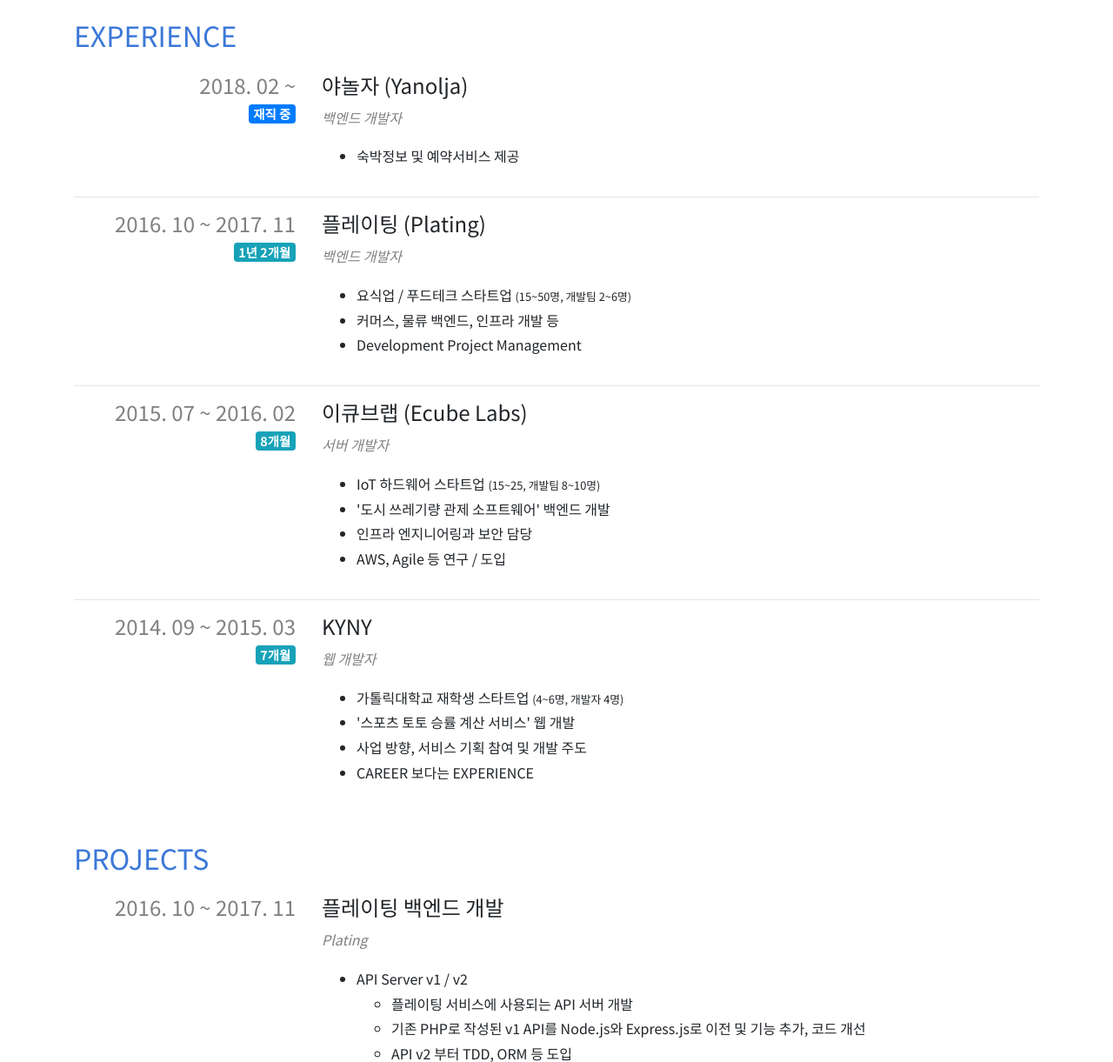
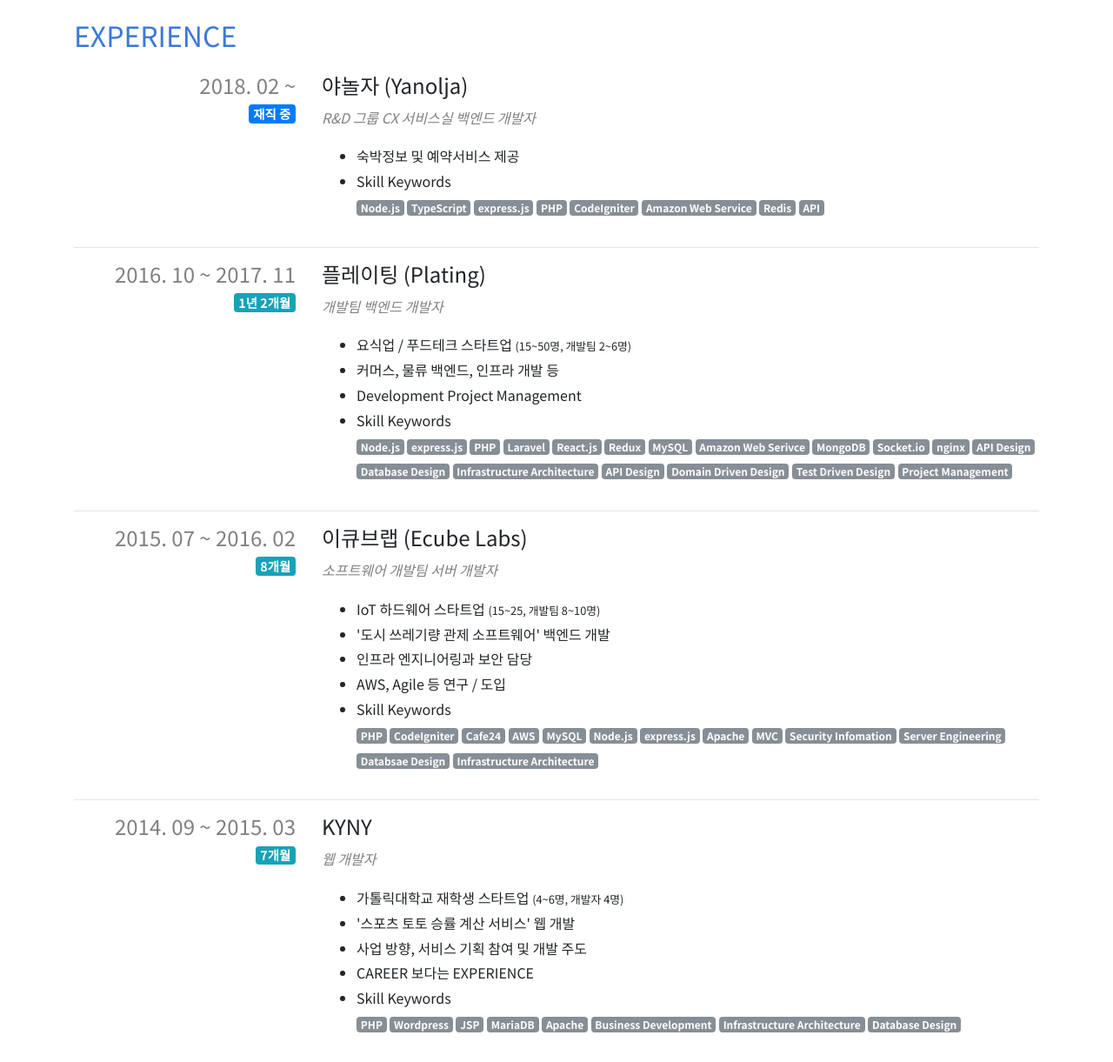
Before and after one commit to uyu423/resume-legacy, a website: page index.html in a window 1280 px wide. Shown: the part 2960-4181 px from the top of the page at 87% size. Drawn offline with nearby package versions, Linux system fonts and the light colour scheme.

Commit message:
Experience 에 Skill Keywords 라는 항목을 추가

```diff
--- a/index.html
+++ b/index.html
@@ -482,9 +482,20 @@
                 </div>
                 <div class="col-md-9 col-12">
                   <h4>야놀자 (Yanolja)</h4>
-                  <i class="gray">백엔드 개발자</i>
+                  <i class="gray">R&D 그룹 CX 서비스실 백엔드 개발자</i>
                   <ul class="pt-3">
                     <li>숙박정보 및 예약서비스 제공</li>
+                    <li><strong>Skill Keywords</strong></li>
+                    <div>
+                      <span class="badge badge-secondary">Node.js</span>
+                      <span class="badge badge-secondary">TypeScript</span>
+                      <span class="badge badge-secondary">express.js</span>
+                      <span class="badge badge-secondary">PHP</span>
+                      <span class="badge badge-secondary">CodeIgniter</span>
+                      <span class="badge badge-secondary">Amazon Web Service</span>
+                      <span class="badge badge-secondary">Redis</span>
+                      <span class="badge badge-secondary">API</span>
+                    </div>
                   </ul>
                 </div>
               </div>
@@ -492,15 +503,36 @@
 
               <div class="row">
                 <div class="col-md-3 col-12 text-md-right">
-                  <h4 class="gray">2016. 10 ~ 2017. 11 <small><span class="badge badge-info">1년 2개월</span> </small></h4>
+                  <h4 class="gray">2016. 10 ~ 2017. 11 <br /><small><span class="badge badge-info">1년 2개월</span> </small></h4>
                 </div>
                 <div class="col-md-9 col-12">
                   <h4>플레이팅 (Plating)</h4>
-                  <i class="gray">백엔드 개발자</i>
+                  <i class="gray">개발팀 백엔드 개발자</i>
                   <ul class="pt-3">
                     <li>요식업 / 푸드테크 스타트업 <small>(15~50명, 개발팀 2~6명)</small></li>
                     <li>커머스, 물류 백엔드, 인프라 개발 등</li>
                     <li>Development Project Management</li>
+                    <li><strong>Skill Keywords</strong></li>
+                    <div>
+                      <span class="badge badge-secondary">Node.js</span>
+                      <span class="badge badge-secondary">express.js</span>
+                      <span class="badge badge-secondary">PHP</span>
+                      <span class="badge badge-secondary">Laravel</span>
+                      <span class="badge badge-secondary">React.js</span>
+                      <span class="badge badge-secondary">Redux</span>
+                      <span class="badge badge-secondary">MySQL</span>
+                      <span class="badge badge-secondary">Amazon Web Serivce</span>
+                      <span class="badge badge-secondary">MongoDB</span>
+                      <span class="badge badge-secondary">Socket.io</span>
+                      <span class="badge badge-secondary">nginx</span>
+                      <span class="badge badge-secondary">API Design</span>
+                      <span class="badge badge-secondary">Database Design</span>
+                      <span class="badge badge-secondary">Infrastructure Architecture</span>
+                      <span class="badge badge-secondary">API Design</span>
+                      <span class="badge badge-secondary">Domain Driven Design</span>
+                      <span class="badge badge-secondary">Test Driven Design</span>
+                      <span class="badge badge-secondary">Project Management</span>
+                    </div>
                   </ul>
                 </div>
               </div>
@@ -508,16 +540,32 @@
 
               <div class="row">
                 <div class="col-md-3 col-12 text-md-right">
-                  <h4 class="gray">2015. 07 ~ 2016. 02 <small><span class="badge badge-info">8개월</span> </small></h4>
+                  <h4 class="gray">2015. 07 ~ 2016. 02 <br /><small><span class="badge badge-info">8개월</span> </small></h4>
                 </div>
                 <div class="col-md-9 col-12">
                   <h4>이큐브랩 (Ecube Labs)</h4>
-                  <i class="gray">서버 개발자</i>
+                  <i class="gray">소프트웨어 개발팀 서버 개발자</i>
                   <ul class="pt-3">
                     <li>IoT 하드웨어 스타트업 <small>(15~25, 개발팀 8~10명)</small></li>
                     <li>'도시 쓰레기량 관제 소프트웨어' 백엔드 개발</li>
                     <li>인프라 엔지니어링과 보안 담당</li>
                     <li>AWS, Agile 등 연구 / 도입</li>
+                    <li><strong>Skill Keywords</strong></li>
+                    <div>
+                      <span class="badge badge-secondary">PHP</span>
+                      <span class="badge badge-secondary">CodeIgniter</span>
+                      <span class="badge badge-secondary">Cafe24</span>
+                      <span class="badge badge-secondary">AWS</span>
+                      <span class="badge badge-secondary">MySQL</span>
+                      <span class="badge badge-secondary">Node.js</span>
+                      <span class="badge badge-secondary">express.js</span>
+                      <span class="badge badge-secondary">Apache</span>
+                      <span class="badge badge-secondary">MVC</span>
+                      <span class="badge badge-secondary">Security Infomation</span>
+                      <span class="badge badge-secondary">Server Engineering</span>
+                      <span class="badge badge-secondary">Databsae Design</span>
+                      <span class="badge badge-secondary">Infrastructure Architecture</span>
+                    </div>
                   </ul>
                 </div>
               </div>
@@ -525,7 +573,7 @@
 
               <div class="row">
                 <div class="col-md-3 col-12 text-md-right">
-                  <h4 class="gray">2014. 09 ~ 2015. 03 <small><span class="badge badge-info">7개월</span> </small></h4>
+                  <h4 class="gray">2014. 09 ~ 2015. 03 <br /><small><span class="badge badge-info">7개월</span> </small></h4>
                 </div>
                 <div class="col-md-9 col-12">
                   <h4>KYNY</h4>
@@ -535,6 +583,17 @@
                     <li>'스포츠 토토 승률 계산 서비스' 웹 개발</li>
                     <li>사업 방향, 서비스 기획 참여 및 개발 주도</li>
                     <li>CAREER 보다는 EXPERIENCE</li>
+                    <li><strong>Skill Keywords</strong></li>
+                    <div>
+                      <span class="badge badge-secondary">PHP</span>
+                      <span class="badge badge-secondary">Wordpress</span>
+                      <span class="badge badge-secondary">JSP</span>
+                      <span class="badge badge-secondary">MariaDB</span>
+                      <span class="badge badge-secondary">Apache</span>
+                      <span class="badge badge-secondary">Business Development</span>
+                      <span class="badge badge-secondary">Infrastructure Architecture</span>
+                      <span class="badge badge-secondary">Database Design</span>
+                    </div>
                   </ul>
                 </div>
               </div>
```
